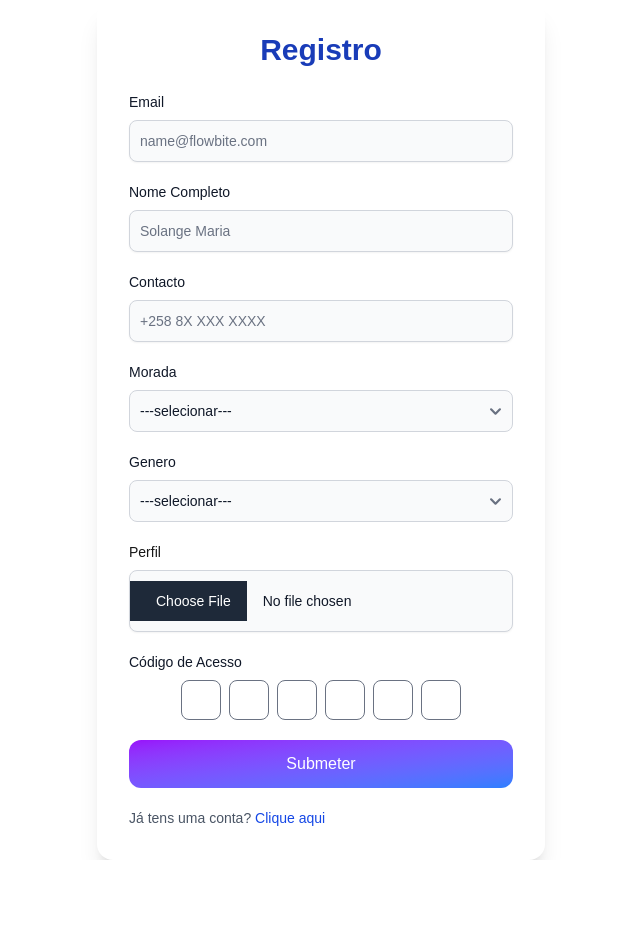
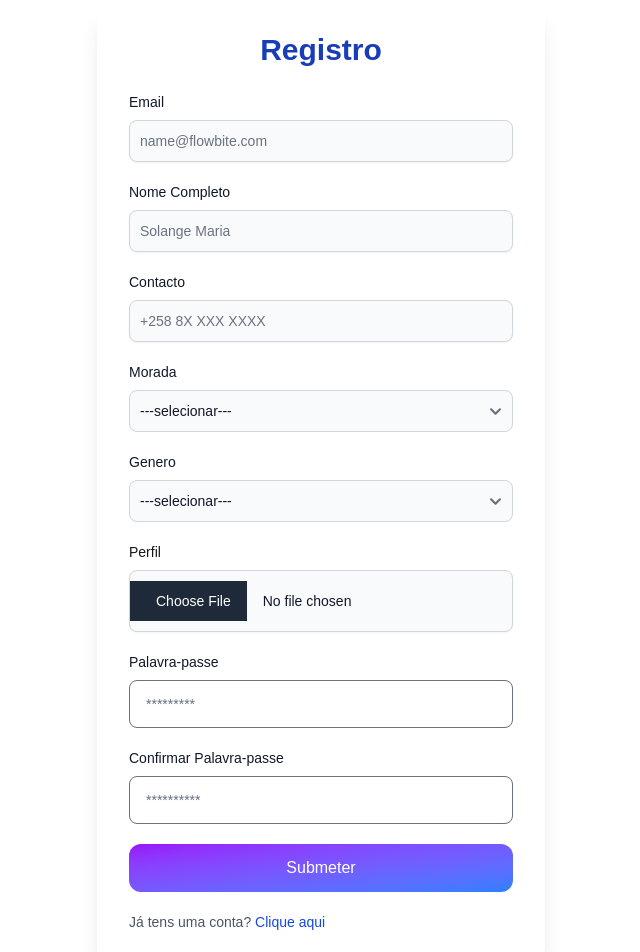
Before and after one commit to Jovem-Consciente/JovemConsciente_Frontend, a Next.js app: page /Register in a window 1280 px wide. Shown: the top 952 px of the page, without its empty margins (319-959 px from the left). Before the commit the page ends 860 px from the top, so only its background shows below. Built offline with nearby package versions, Linux system fonts and the light colour scheme.

Commit message:
feature added: data to navbar

```diff
--- a/app/(auth)/Login/page.tsx
+++ b/app/(auth)/Login/page.tsx
@@ -30,6 +30,7 @@ export default function Login() {
         const data = await apiFetch("/auth/login", { method: "POST", body: formData });
 
         if (data.user.role === "Pacient") {
+          console.log(data.user.id);
           router.push("/Pacients/consults");
         } else if (data.user.role === "Psy") {
           router.push("/Psy/consults");
--- a/app/(auth)/Register/page.tsx
+++ b/app/(auth)/Register/page.tsx
@@ -17,7 +17,8 @@ export default function Signup() {
   const [file, setFile] = useState<File | null>(null);
   const [role] = useState("Pacient")
 
-  const [password, setPassword] = useState(["", "", "", "", "", ""]);
+  const [password, setPassword] = useState("");
+  const [confirm_password, setConf_Password] = useState("");
   const [loading, setLoading] = useState(false);
   const [error, setError] = useState("");
 
@@ -26,8 +27,8 @@ export default function Signup() {
     setLoading(true);
     setError("");
 
-    if (password.some((c) => c === "")) {
-      setError("Preencha todos os dígitos do código de acesso");
+    if (password != confirm_password) {
+      setError("As palavas-passe não conscidem.");
       setLoading(false);
       return;
     }
@@ -38,7 +39,7 @@ export default function Signup() {
       formData.append("name", name);
       formData.append("phone", phone);
       formData.append("address", address);
-      formData.append("password", password.join(""));
+      formData.append("password", password);
       formData.append("role", role);
       formData.append("gender", gender);
 
@@ -63,15 +64,7 @@ export default function Signup() {
     }
   }
 
-  function handleCodeChange(value: string, index: number) {
-    if (!/^\d?$/.test(value)) return;
-    const newCode = [...password];
-    newCode[index] = value;
-    setPassword(newCode);
 
-    const next = document.getElementById(`code-${index + 1}`);
-    if (value && next) (next as HTMLInputElement).focus();
-  }
 
   return (
     <div className="flex flex-col items-center justify-center min-h-screen bg-gradient-to-br from-blue-100 to-blue-300 dark:from-gray-800 dark:to-gray-900 px-4">
@@ -145,20 +138,27 @@ export default function Signup() {
           </div>
 
           <div className="mb-5 mt-5">
-            <label htmlFor="code" className="block mb-2 text-sm font-medium text-gray-900 dark:text-white">Código de Acesso</label>
-            <div className="flex justify-center space-x-2">
-              {password.map((digit, i) => (
-                <input
-                  key={i}
-                  id={`code-${i}`}
-                  maxLength={1}
-                  type="password"
-                  value={digit}
-                  onChange={(e) => handleCodeChange(e.target.value, i)}
-                  className="w-10 h-10 text-center text-lg border rounded-lg focus:ring-blue-500 focus:border-blue-500 dark:bg-gray-700 dark:border-gray-600 dark:text-white"
-                />
-              ))}
-            </div>
+            <label htmlFor="code" className="block mb-2 text-sm font-medium text-gray-900 dark:text-white">Palavra-passe</label>
+            <input
+              type="password"
+              required
+               placeholder="*********"
+              value={password}
+              onChange={(e) => setPassword(e.target.value)}
+              className="w-full h-12 px-4 text-sm border rounded-lg focus:ring-blue-500 focus:border-blue-500 dark:bg-gray-700 dark:border-gray-600 dark:text-white"
+            />
+          </div>
+
+          <div className="mb-5 mt-5">
+            <label htmlFor="code" className="block mb-2 text-sm font-medium text-gray-900 dark:text-white">Confirmar Palavra-passe</label>
+            <input
+              type="password"
+              required
+              placeholder="**********"
+              value={confirm_password}
+              onChange={(e) => setConf_Password(e.target.value)}
+              className="w-full h-12 px-4 text-sm border rounded-lg focus:ring-blue-500 focus:border-blue-500 dark:bg-gray-700 dark:border-gray-600 dark:text-white"
+            />
           </div>
 
           {error && <p className="text-red-600 text-sm mb-2">{error}</p>}
--- a/components_pacient/navbar.tsx
+++ b/components_pacient/navbar.tsx
@@ -1,6 +1,7 @@
 "use client";
 import Link from "next/link";
-import { useState } from "react";
+import { useState , useEffect} from "react";
+import { apiFetch } from "@/lib/api";
 import {
   MessageCircle,
   CalendarCheck,
@@ -9,9 +10,35 @@ import {
   Menu,
 } from "lucide-react";
 
+ type UserData = {
+  email: string;
+  name: string;
+  phone: string;
+  photo_profile: string;
+};
+
 export default function Navbar() {
   const [menuOpen, setMenuOpen] = useState(false);
   const [activePage, setActivePage] = useState("consultas");
+  const [user_data, setUser_data] = useState<UserData | null>(null);
+  const [error, setError] = useState("");
+  const [loading, setLoading] = useState(true);
+
+  async function loadUser() {
+    try {
+      const data = await apiFetch("/auth/get_data");
+      console.log(data);
+      setUser_data(data);
+    } catch (err: any) {
+      setError(err.message);
+    } finally {
+      setLoading(false);
+    }
+  }
+
+  useEffect(() => {
+    loadUser();
+  }, []);
 
   return (
     <header className="fixed w-full z-20 top-0 start-0">
@@ -23,10 +50,10 @@ export default function Navbar() {
 
           <div className="flex items-center space-x-6">
             <a
-                href="tel: +258 84 848 6124"
+                href=""
                 className="text-sm text-white hover:underline"
               >
-              +258 84 848 6124
+              Olá, <strong>{user_data?.name} 🙂!</strong>
             </a>
 
             <div className="relative">
@@ -35,7 +62,7 @@ export default function Navbar() {
                 className="flex items-center justify-center w-10 h-8 rounded-full border border-white hover:ring-2 hover:ring-white/40"
               >
                 <img
-                  src=""
+                  src={user_data?.photo_profile || "/images/users/default.avif"}
                   alt="user photo"
                   className="rounded-full w-10 h-10"
                 />
@@ -45,17 +72,16 @@ export default function Navbar() {
                 <div className="absolute right-0 mt-2 w-44 bg-white border rounded shadow-lg z-50">
                   <div className="px-4 py-3 text-sm border-b">
                     <span className="block text-gray-900 font-medium">
-                      Joseph McFall
+                      {user_data?.name}
                     </span>
                     <span className="block text-gray-600 truncate">
-                      name@flowbite.com
+                      ✉️ {user_data?.email}
                     </span>
                   </div>
                   <ul className="p-2 text-sm text-gray-700 font-medium">
-                    <li className="hover:bg-gray-100 rounded p-2">Dashboard</li>
-                    <li className="hover:bg-gray-100 rounded p-2">Settings</li>
-                    <li className="hover:bg-gray-100 rounded p-2">Earnings</li>
-                    <li className="hover:bg-gray-100 rounded p-2">Sign out</li>
+                    <li className="hover:bg-gray-100 rounded p-2">📞 +258 {user_data?.phone}</li>
+
+                    <li className="hover:bg-gray-100 rounded p-2">Sair</li>
                   </ul>
                 </div>
               )}
```
Also changed, not shown: public/images/users/default.avif (added).
